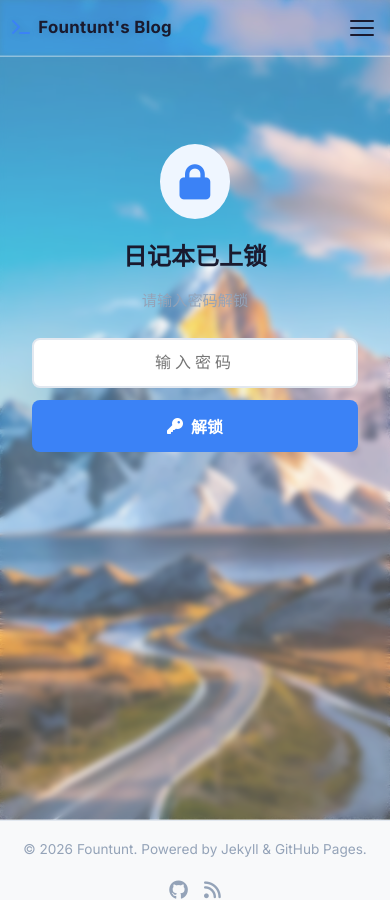
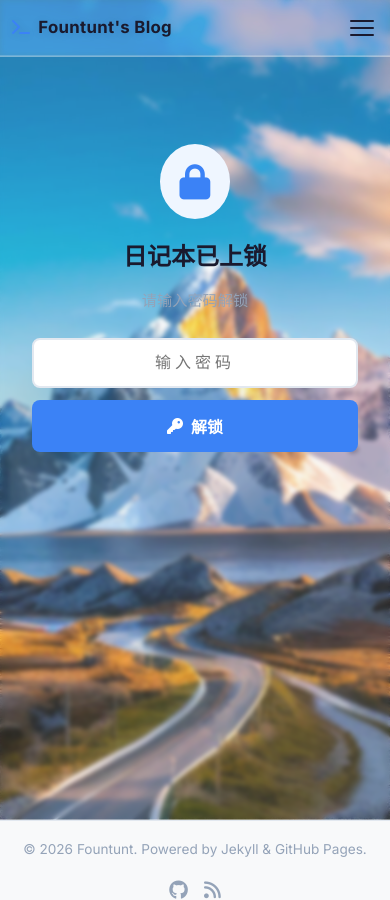
Before and after one commit to fountunt/fountunt.github.io, a Jekyll site: the page built from diary/index.html, in a window 390 px wide and 900 px high. Built offline with Jekyll 4.4.1, drawn with Linux system fonts in a browser that asks for light colours.

Commit message:
修改密码为142857，修复日记页背景不显示问题

```diff
--- a/assets/css/diary.css
+++ b/assets/css/diary.css
@@ -1,4 +1,17 @@
 /* ========== 日记专区 ========== */
+
+/* 日记页背景穿透 — 降低父级玻璃卡片透明度，让背景图清晰可见 */
+.main-content > .container:has(.diary-page) {
+  background: rgba(255, 255, 255, 0.2) !important;
+  backdrop-filter: blur(4px) !important;
+  -webkit-backdrop-filter: blur(4px) !important;
+}
+
+@media (prefers-color-scheme: dark) {
+  .main-content > .container:has(.diary-page) {
+    background: rgba(15, 23, 42, 0.2) !important;
+  }
+}
 
 /* 密码锁 */
 .diary-lock {
@@ -143,7 +156,7 @@
   display: flex;
   gap: 20px;
   padding: 24px;
-  background: rgba(255, 255, 255, 0.5);
+  background: rgba(255, 255, 255, 0.15);
   border: 1px solid var(--border);
   border-radius: var(--radius);
   transition: all 0.2s;
@@ -151,7 +164,7 @@
 
 @media (prefers-color-scheme: dark) {
   .diary-entry {
-    background: rgba(15, 23, 42, 0.5);
+    background: rgba(15, 23, 42, 0.15);
   }
 }
 
@@ -270,6 +283,19 @@
 
 /* ========== 响应式 ========== */
 @media (max-width: 768px) {
+  /* 手机端日记页背景更透 */
+  .main-content > .container:has(.diary-page) {
+    background: rgba(255, 255, 255, 0.12) !important;
+    backdrop-filter: blur(2px) !important;
+    -webkit-backdrop-filter: blur(2px) !important;
+  }
+
+  @media (prefers-color-scheme: dark) {
+    .main-content > .container:has(.diary-page) {
+      background: rgba(15, 23, 42, 0.12) !important;
+    }
+  }
+
   .diary-lock-card {
     padding: 32px 20px;
   }
--- a/assets/js/diary.js
+++ b/assets/js/diary.js
@@ -4,7 +4,7 @@
 // 将密码改为你的专属密码后，运行以下命令获取新 hash：
 //   python3 -c "import hashlib; print(hashlib.sha256('你的密码'.encode()).hexdigest())"
 // 然后把下面 HASH 的值替换掉。
-const DIARY_HASH = '7059daf80d6fb5a3e6632ae3c765f7646c4f71b29f0fb3e22cd7dbd46b65e577';
+const DIARY_HASH = 'ebd72b510911af3e254a030cd891cb804e1902189eee7a0f6199472eb5e4dba2';
 
 // ── DOM 引用 ──────────────────────────────
 const lockEl = document.getElementById('diary-lock');
```
